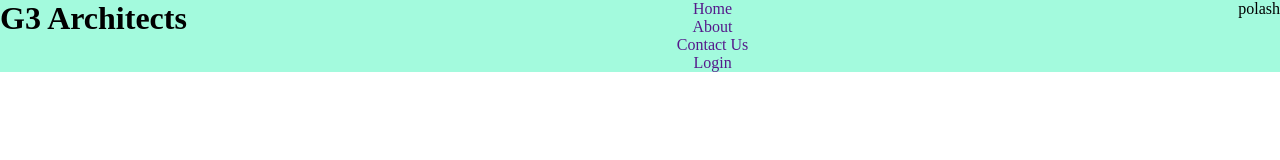
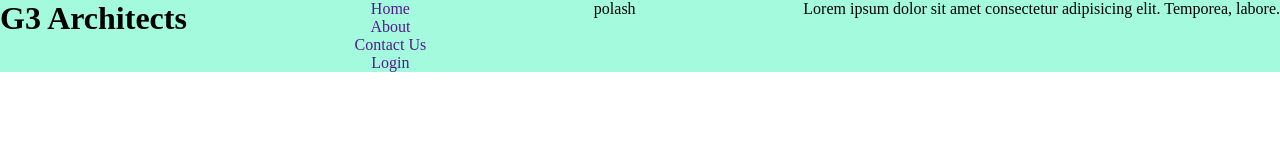
Before and after one commit to ahassh1/g3-architect-website, a plain HTML site: page index.html in a window 1280 px wide. Drawn offline with Linux system fonts and the light colour scheme.

Commit message:
code initialize

```diff
--- a/index.html
+++ b/index.html
@@ -20,6 +20,7 @@
             <li><a href="">Login</a></li>
         </ul>
         <div>polash</div>
+        <p>Lorem ipsum dolor sit amet consectetur adipisicing elit. Temporea, labore.</p>
     </div>
 </div>
 </header>
```
